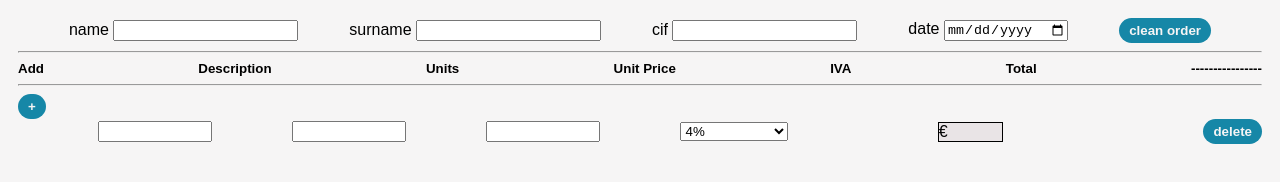
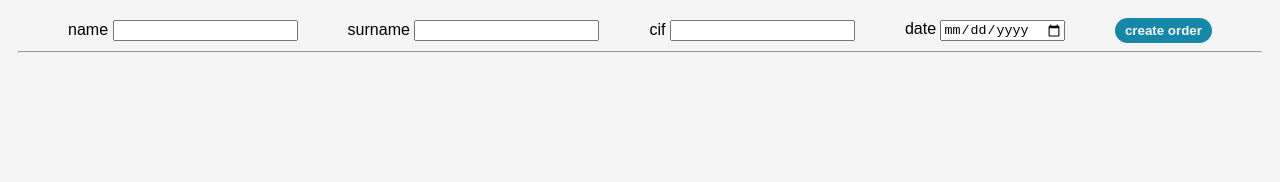
Before and after one commit to fexapk/billme, a plain HTML site: page src/index.html in a window 1280 px wide. Drawn offline with Linux system fonts and the light colour scheme.

Commit message:
restarted since order info

```diff
--- a/src/index.html
+++ b/src/index.html
@@ -27,37 +27,8 @@
             <label for="user-date">date</label>
             <input type="date" id="user-date">
         </div>
-        <button id="clean-button">clean order</button>
+        <button id="clean-button">create order</button>
     </header>
     <hr>
-    <div id="order-info">
-        <span>Add</span>
-        <span>Description</span>
-        <span>Units</span>
-        <span>Unit Price</span>
-        <span>IVA</span>
-        <span>Total</span>
-        <span>----------------</span>
-    </div>
-    <hr>
-    <div id="wrapper">
-        <div>
-            <button id="add-button">+</button>
-        </div>
-        <div id="order-list-wrapper">
-            <div class="order">
-                <input type="text" name="desct">
-                <input type="number" name="units">
-                <input type="number" name="unit-price">
-                 <select name="iva">
-                    <option value="4%">4%</option>
-                    <option value="10%">10%</option>
-                    <option value="21%">21%</option>
-                 </select>
-                 <output><span>&euro;</span></output>
-                 <button class="delete-button">delete</button>
-            </div>
-        </div>
-    </div>
 </body>
 </html>
--- a/src/scripts/app.js
+++ b/src/scripts/app.js
@@ -1,5 +1,4 @@
 (function main() {
-
     const orderTemplate = document.getElementsByClassName('order');
     const orderWrapper = document.getElementById('order-list-wrapper');
 })();
--- a/src/styles/main.css
+++ b/src/styles/main.css
@@ -5,18 +5,11 @@ body {
     padding: 10px;
 }
 
-header, #order-info {
+header {
     display: flex;
     flex-flow: row;
     justify-content: space-evenly;
     align-items: center;
-}
-
-#order-info {
-    flex: 14%;
-    font-size: smaller;
-    font-weight: bold;
-    justify-content: space-between;
 }
 
 #clean-button, #add-button, .delete-button {
@@ -33,36 +26,9 @@ header, #order-info {
 #add-button {padding:5px 10px;}
 .delete-button {margin-left: 200px;}
 
-#clean-button:hover, #add-button:hover, .delete-button:hover {
+#clean-button:hover,
+#add-button:hover,
+.delete-button:hover
+{
     opacity: 0.5;
 }
-
-#wrapper > div:first-child {
-    width: 9%;
-    display: inline-block;
-}
-
-
-#order-list-wrapper {
-    display: inline-flex;
-    flex-flow: column-reverse;
-}
-
-.order {
-    display: flex;
-    flex-flow: row;
-    justify-content: space-around;
-    align-items: center;
-}
-
-.order > input, select {
-    width: 20%;
-    margin-left: 80px;
-}
-
-output {
-    border: 1px solid black;
-    background-color: #e9e4e6;
-    width: 12%;
-    margin-left: 150px;
-}
```
